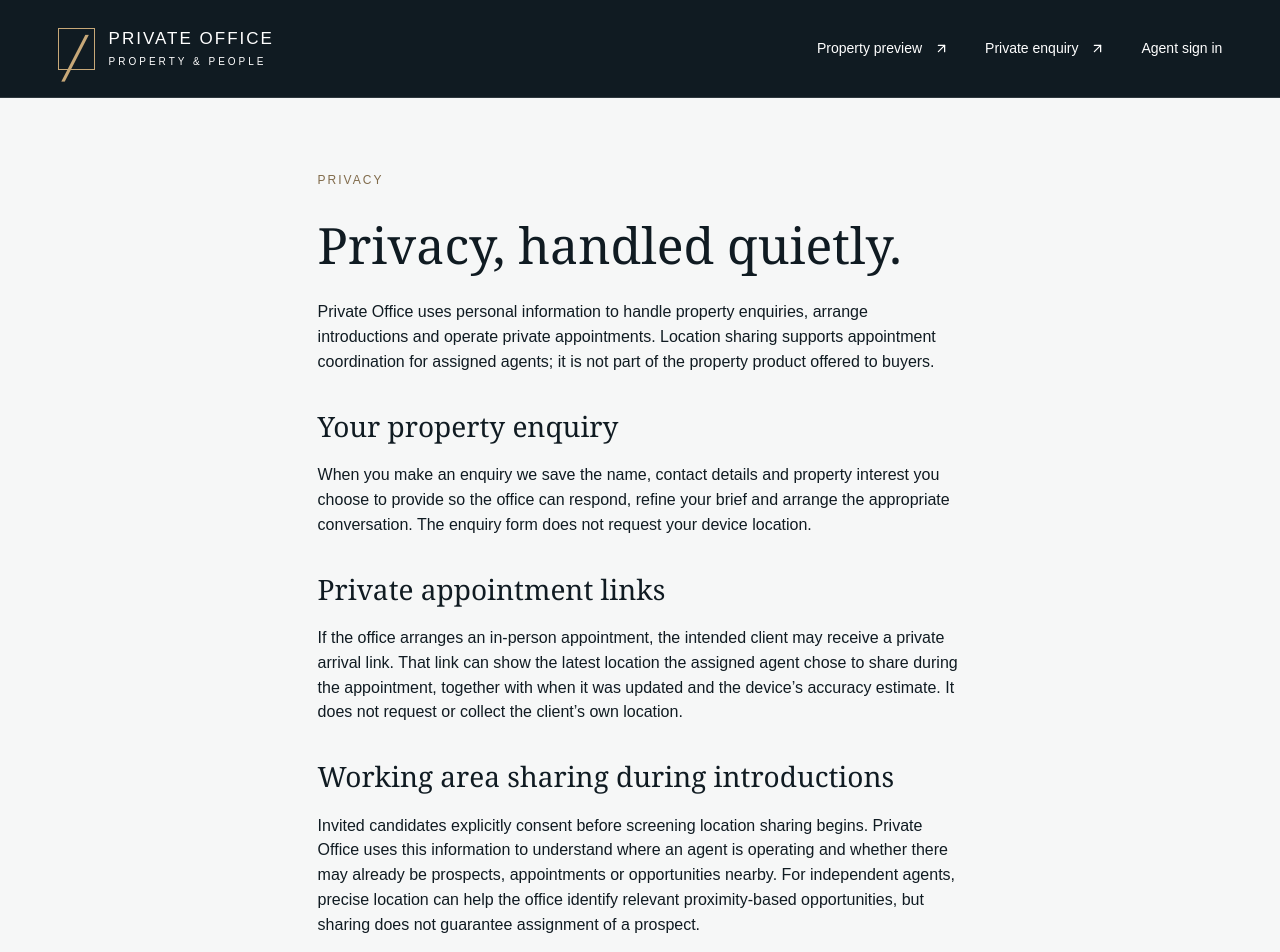
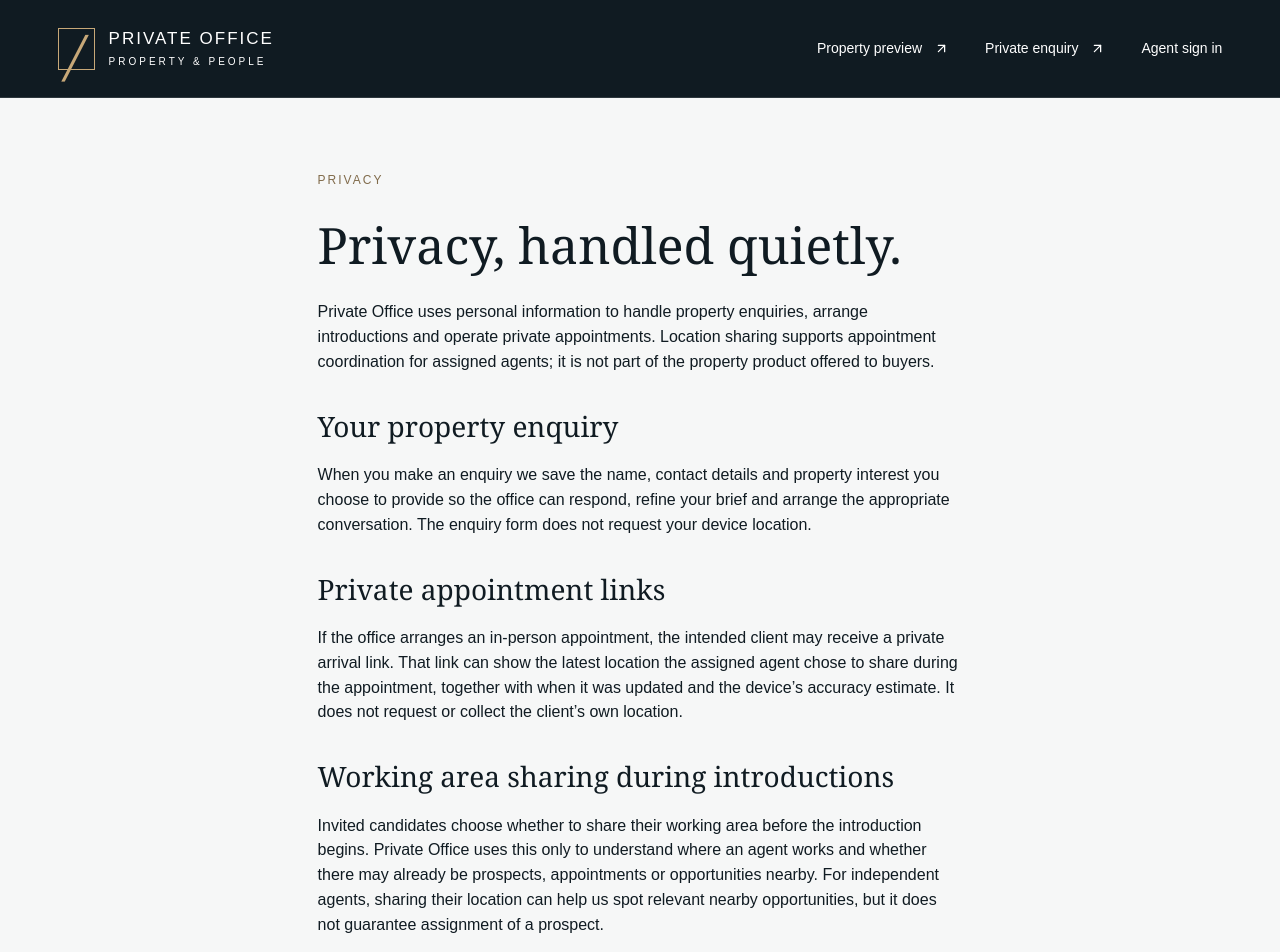
Before and after one commit to donnyrxta/privateoffice, a Next.js app: page /privacy in a window 1280 px wide. Shown: the top 952 px of the page. Built offline with nearby package versions, Linux system fonts and the light colour scheme.

Commit message:
Make working-area privacy purpose conversational

```diff
--- a/app/privacy/page.tsx
+++ b/app/privacy/page.tsx
@@ -14,7 +14,7 @@ export default function Page(){
     <p>If the office arranges an in-person appointment, the intended client may receive a private arrival link. That link can show the latest location the assigned agent chose to share during the appointment, together with when it was updated and the device’s accuracy estimate. It does not request or collect the client’s own location.</p>
 
     <h2>Working area sharing during introductions</h2>
-    <p>Invited candidates explicitly consent before screening location sharing begins. Private Office uses this information to understand where an agent is operating and whether there may already be prospects, appointments or opportunities nearby. For independent agents, precise location can help the office identify relevant proximity-based opportunities, but sharing does not guarantee assignment of a prospect.</p><p>Once started, the introduction page uses the best location your device and browser provide and sends location updates while the page remains active. We save the shared location, reported accuracy, device time, receipt time and the notice version you agreed to. Sharing pauses when the page is hidden or closed and only restarts when you choose. The Private Office team handling the introduction can view or export the shared history when needed to coordinate nearby opportunities. This working-area history is deleted after 30 days.</p>
+    <p>Invited candidates choose whether to share their working area before the introduction begins. Private Office uses this only to understand where an agent works and whether there may already be prospects, appointments or opportunities nearby. For independent agents, sharing their location can help us spot relevant nearby opportunities, but it does not guarantee assignment of a prospect.</p><p>Once started, the introduction page uses the best location your device and browser provide and sends location updates while the page remains active. We save the shared location, reported accuracy, device time, receipt time and the notice version you agreed to. Sharing pauses when the page is hidden or closed and only restarts when you choose. The Private Office team handling the introduction can view or export the shared history when needed to coordinate nearby opportunities. This working-area history is deleted after 30 days.</p>
     <p>Device location can vary with the phone, browser and surroundings, so we do not treat it as definitive proof of identity or presence and it does not affect how we view your professional experience. If you prefer not to share location, you can request a manual interview and our team will confirm the alternative with you. Keep your private invitation link to yourself.</p>
     <h2>Visit sharing</h2>
     <p>Notice version {CONSENT_VERSION}. Signing in and browsing do not request location. An approved agent explicitly starts or resumes an assigned visit after consent; this asks the device for its best practical location accuracy.</p>
```
